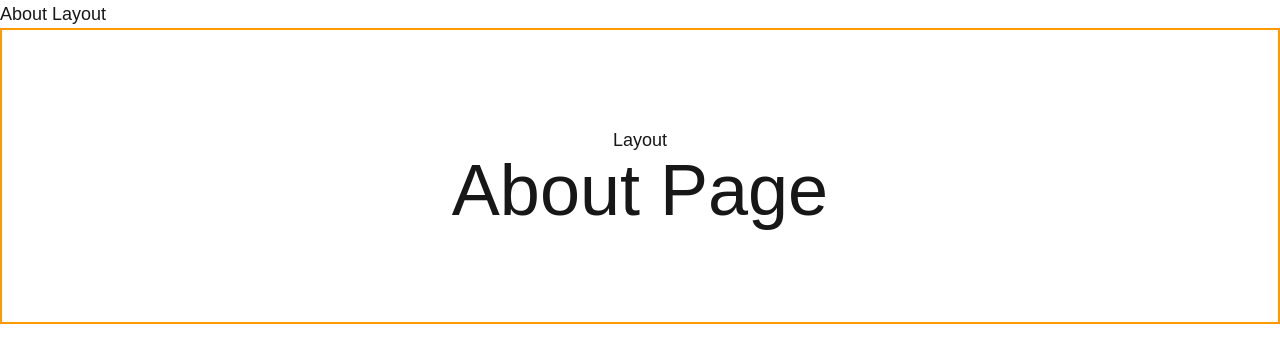
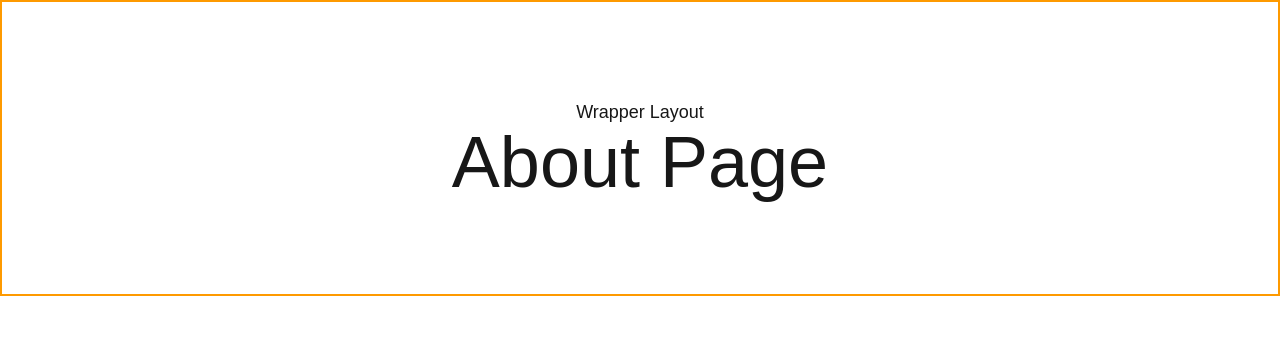
Before and after one commit to abelborit/next-introduction-course, a Next.js app: page /about in a window 1280 px wide. Shown: the top 362 px of the page. Built offline with nearby package versions, Linux system fonts and the light colour scheme.

Commit message:
[add] WrapperLayout

```diff
--- a/app/about/page.tsx
+++ b/app/(wrapper)/about/page.tsx
@@ -8,9 +8,8 @@ export const metadata: Metadata = {
 
 export default function AboutPage() {
   return (
-    <main className="flex flex-col items-center p-24 border-2 border-amber-500">
-      <span className="text-lg">Layout</span>
+    <div>
       <span className="text-7xl">About Page</span>
-    </main>
+    </div>
   );
 }
--- a/app/contact/page.tsx
+++ b/app/(wrapper)/contact/page.tsx
@@ -3,11 +3,13 @@ import type { Metadata } from "next";
 export const metadata: Metadata = {
   title: "Contact Page - Title",
   description: "Contact Page - Description",
-  keywords: ["Contact Page", "Contact", "Page", "Next"]
+  keywords: ["Contact Page", "Contact", "Page", "Next"],
 };
 
 export default function ContactPage() {
   return (
-    <div>ContactPage</div>
-  )
+    <div>
+      <span className="text-7xl">Contact Page</span>
+    </div>
+  );
 }
--- /dev/null
+++ b/app/(wrapper)/layout.tsx
@@ -0,0 +1,12 @@
+export default function WrapperLayout({
+  children,
+}: Readonly<{
+  children: React.ReactNode;
+}>) {
+  return (
+    <main className="flex flex-col items-center p-24 border-2 border-amber-500">
+      <span className="text-lg">Wrapper Layout</span>
+      {children}
+    </main>
+  );
+}
--- a/app/pricing/page.tsx
+++ b/app/(wrapper)/pricing/page.tsx
@@ -3,11 +3,13 @@ import type { Metadata } from "next";
 export const metadata: Metadata = {
   title: "Pricing Page - Title",
   description: "Pricing Page - Description",
-  keywords: ["Pricing Page", "Pricing", "Page", "Next"]
+  keywords: ["Pricing Page", "Pricing", "Page", "Next"],
 };
 
 export default function PricingPage() {
   return (
-    <div>PricingPage</div>
-  )
+    <div>
+      <span className="text-7xl">Pricing Page</span>
+    </div>
+  );
 }
--- a/app/about/layout.tsx
+++ /dev/null
@@ -1,12 +0,0 @@
-export default function AboutLayout({
-  children,
-}: Readonly<{
-  children: React.ReactNode;
-}>) {
-  return (
-    <div>
-      <span className="text-lg">About Layout</span>
-      {children}
-    </div>
-  );
-}
```
